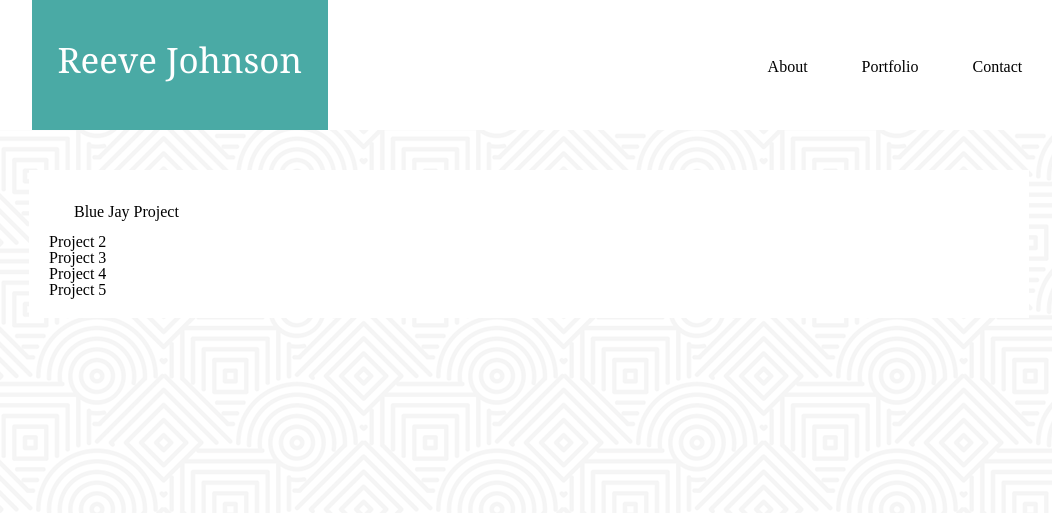
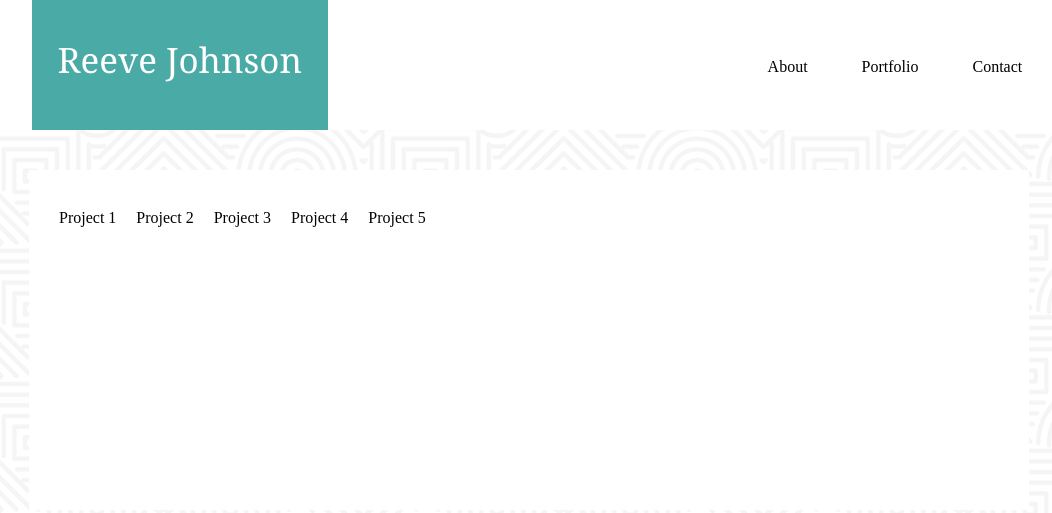
Before and after one commit to reevejohnson/Basic-Portfolio, a plain HTML site: page portfolio.html in a window 1280 px wide. Shown: the top 513 px of the page, without its empty margins (99-1151 px from the left). Drawn offline with Linux system fonts and the light colour scheme.

Commit message:
updates 7/3

```diff
--- a/assets/css/style.css
+++ b/assets/css/style.css
@@ -52,15 +52,26 @@ h2 {
     }
 
 .content {
+    height:300px;
     padding:20px;
     margin-left:10%;
     margin-right:10%;
-    width:960px;
+    max-width:960px;
     background-color:#ffffff;
 }
+
+    h2 {
+        font-size: 30px;
+    }
+
+    .project {
+        padding: 20px 10px 20px 10px;
+        float: left;
+    }
 
     #headshot {
         width:100px;
         height:100px;
+        padding: 20px;
         float:left;
     }
--- a/portfolio.html
+++ b/portfolio.html
@@ -29,7 +29,7 @@
         <div class="content">
             <!--links to each project-->
             <div class="project">
-                <a href="reevejohnson.github.io/BlueJay">Blue Jay Project</a>
+                <p>Project 1</p>
             </div>
             <div class="project">
                 <p>Project 2</p>
```
Also changed, not shown: index.html (+1 -0 lines).
